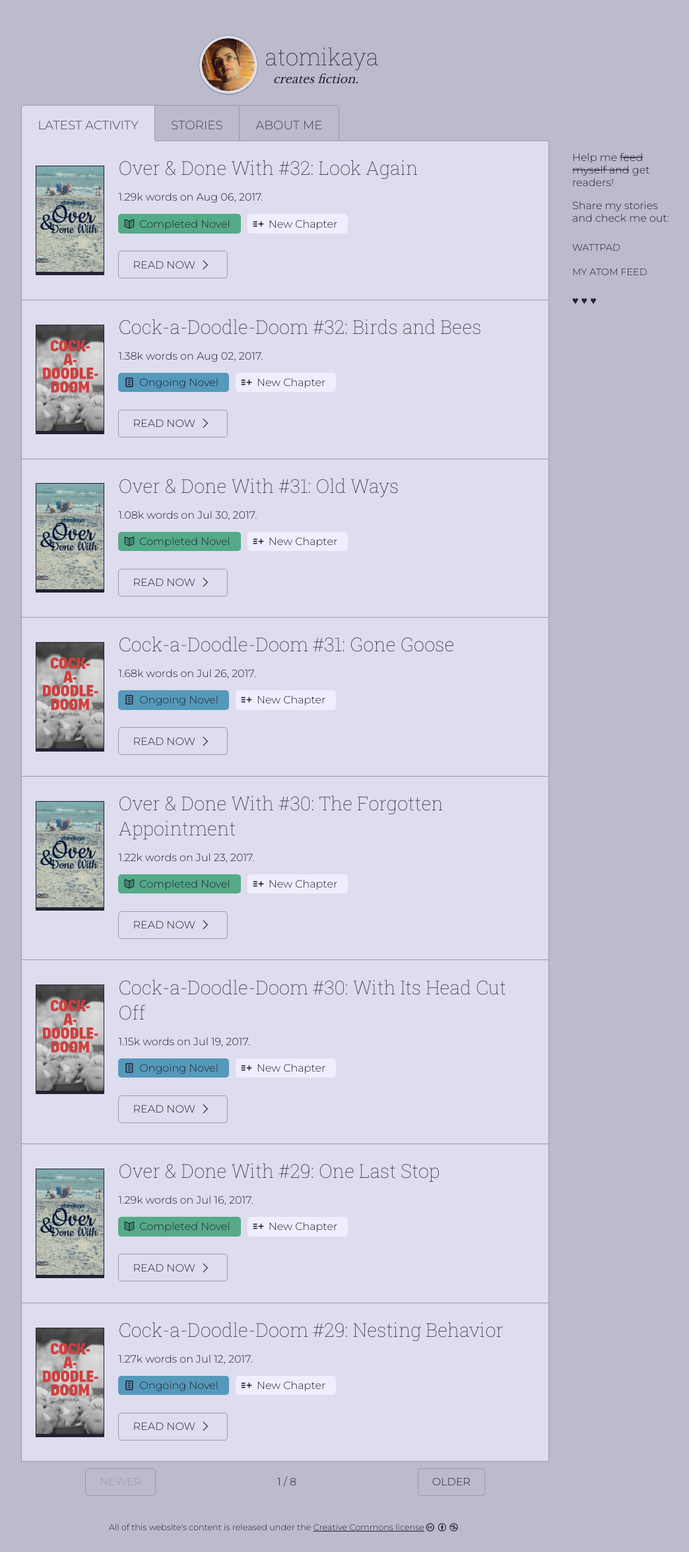
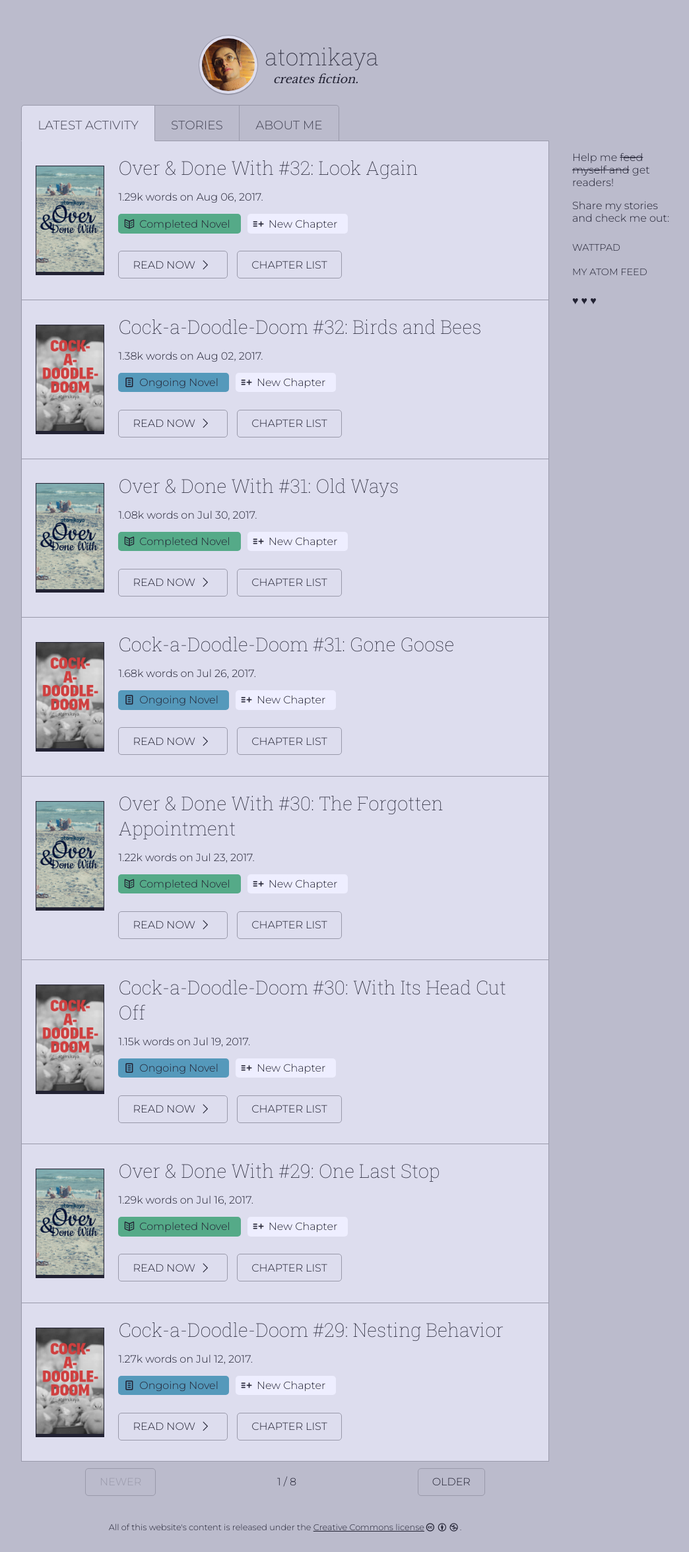
Before and after one commit to atomikaya/fiction, a Jekyll site: the page built from index.html, in a window 1280 px wide. Shown: the whole page at 66% size, without its empty margins (208-1252 px from the left). Built offline with Jekyll 4.4.1, drawn with Linux system fonts in a browser that asks for light colours; the list of posts is cut into pages by our own code.

Commit message:
added chapter hilight to toc layout

```diff
--- a/_layouts/latest.html
+++ b/_layouts/latest.html
@@ -14,6 +14,7 @@
         <span class="post__label post__label--{{ story.status }}"><i class="icon-{{ story.status }}"></i> {{ story.status }} {{ story.medium }}</span>{% if story.status != "published" %}{% if post.version > 0 %}<span class="post__label post__label--revision"><i class="icon-revision"></i> revision #{{ post.version }}</span>{% else %}<span class="post__label post__label--new"><i class="icon-new"></i> new chapter</span>{% endif %}{% endif %}
       </p>
       <a href="{{ post.url }}#header" class="post__btn">Read now <i class="icon-go"></i></a>
+      <a href="/stories/{{ story.url }}/#ch{{ post.number }}" class="post__btn">Chapter list</a>
     </div>
   </div>{% endfor %}
 </div>
--- a/_layouts/stories.html
+++ b/_layouts/stories.html
@@ -20,7 +20,7 @@
         {% include word-count.html words = words %} words in {{ chaps | size }} chapters, updated on {{ lastChap.date | date: "%b %d, %Y" }}.
       </p>
       <a href="{{ firstChap.url }}#header" class="post__btn">Start reading <i class="icon-go"></i></a>
-      <a href="/stories/{{ story.url }}" class="post__btn">More about the story</a>
+      <a href="/stories/{{ story.url }}/#ch1" class="post__btn">Chapter list</a>
     </div>
   </div>{% endfor %}
 </div>
--- a/_layouts/toc.html
+++ b/_layouts/toc.html
@@ -21,7 +21,7 @@
     </div>
   </div>
   <ul class="toc__list toc__list--standalone">{% for chap in chaps %}
-    <li class="post__summary">
+    <li class="post__summary" id="ch{{ chap.number }}">
       <a href="{{ chap.url }}#header" class="toc__item">#{{ chap.number }}: {{ chap.title }}</a>
       <p>{{ chap.summary }}</p>
     </li>{% endfor %}
--- a/assets/theme.css
+++ b/assets/theme.css
@@ -255,6 +255,9 @@
   .toc__list--standalone .toc__item {
     border-top: none;
   }
+    .toc__list--standalone :target {
+      background: #eef;
+    }
 
 /* style for third-party apps */
 
```
